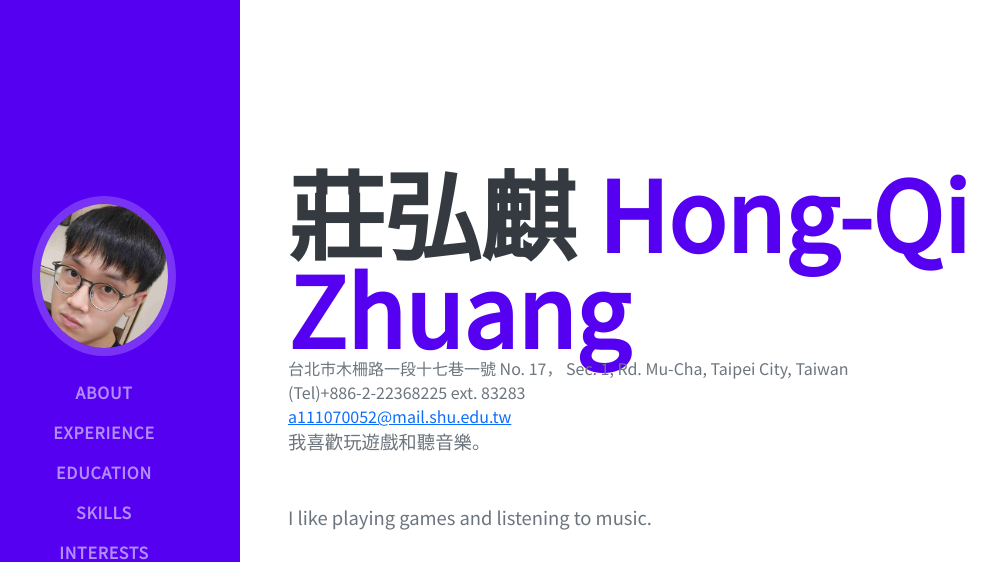
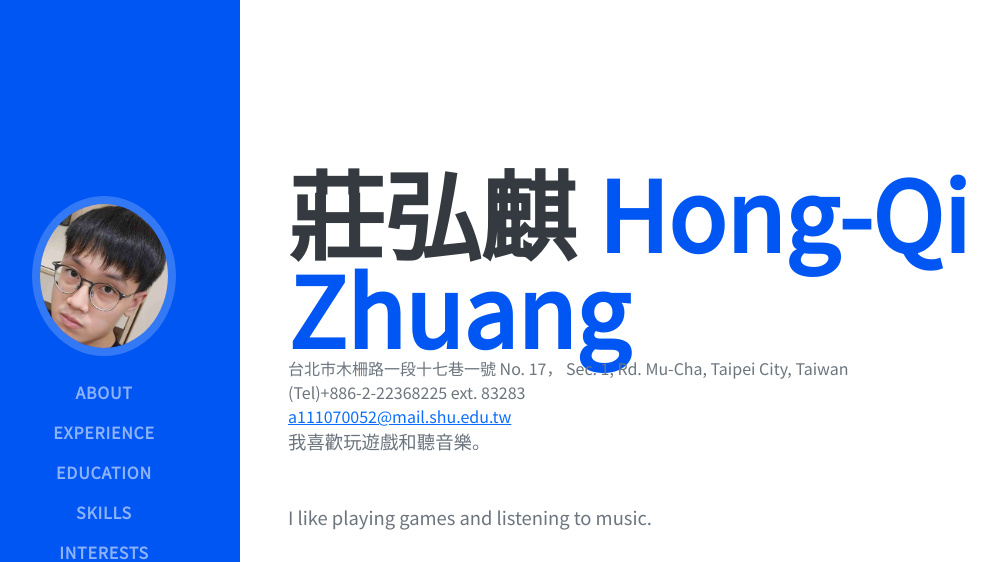
Before and after one commit to zhqautumn0331/zhqautumn0331.github.io, a plain HTML site: page index.html in a window 1280 px wide. Shown: the top 562 px of the page, without its empty margins (32-1029 px from the left). Drawn offline with nearby package versions, Linux system fonts and the light colour scheme; a web font is replaced by a local one.

Commit message:
Update my_style.css

```diff
--- a/css/my_style.css
+++ b/css/my_style.css
@@ -13,7 +13,7 @@ h6, .h6, h5, .h5, h4, .h4, h3, .h3, h2, .h2, h1, .h1 {
 }
 :root {
     --bs-primary: #0d6efd;
-    --bs-primary-rgb:86, 0, 242;
+    --bs-primary-rgb:0, 86, 242;
     --bs-secondary: #0dcaf0;
     --bs-secondary-rgb:13, 202, 240
 }
```
